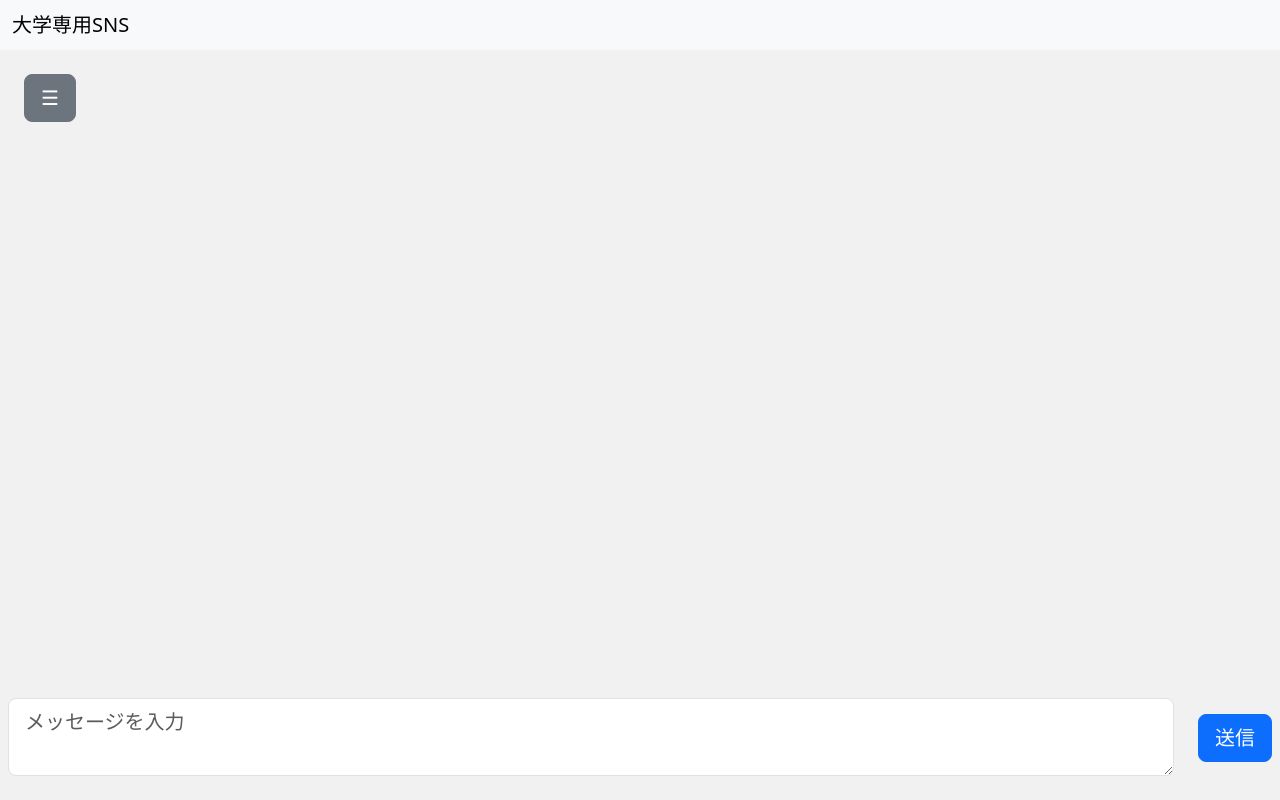
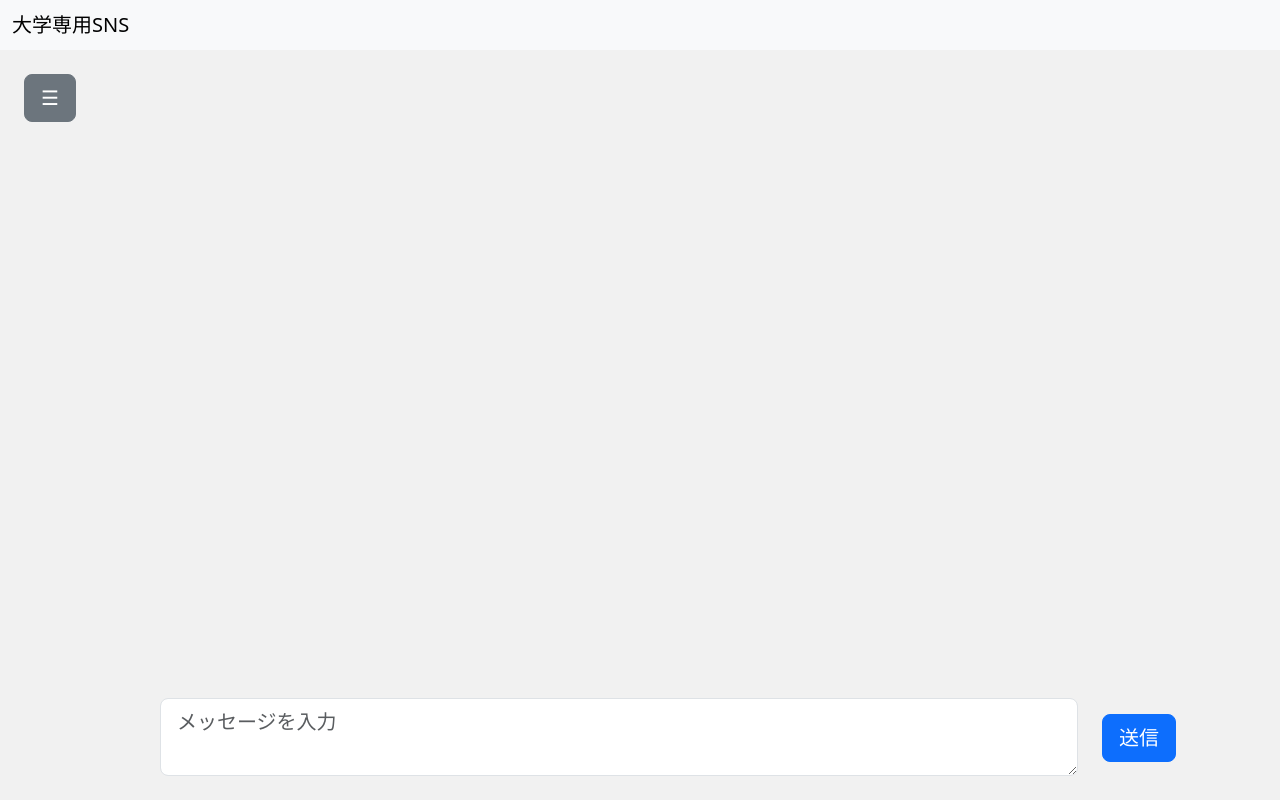
Before and after one commit to b2230230/SNS, a Next.js app in the folder my-next-app/: page /message in a window 1280 px wide. Built offline with nearby package versions, Linux system fonts and the light colour scheme.

Commit message:
メッセージ画面編集

```diff
--- a/my-next-app/src/app/message/page.jsx
+++ b/my-next-app/src/app/message/page.jsx
@@ -12,7 +12,14 @@ const Message = () => {
   };
   return (
     <div className="container custom-container mt-5">
-      <form onSubmit={handleSubmit} className="mb-4 fixed-bottom row">
+      <div
+        style={{
+          position: "fixed",
+          bottom: 0,
+          width: "80%"
+        }}
+      >
+        <form onSubmit={handleSubmit} className="mb-4 row">
           <div className="col ms-2">
             <textarea
               className="form-control form-control-lg"
@@ -23,12 +30,13 @@ const Message = () => {
             />
           </div>
           <div className="col-auto">
-          <button type="submit" className="btn btn-lg btn-primary mt-3 me-2">
+            <button type="submit" className="btn btn-lg btn-primary mt-3">
               送信
             </button>
           </div>
         </form>
       </div>
+    </div>
   );
 };
 
```
Lines whose indentation alone changed are shown as unchanged.
